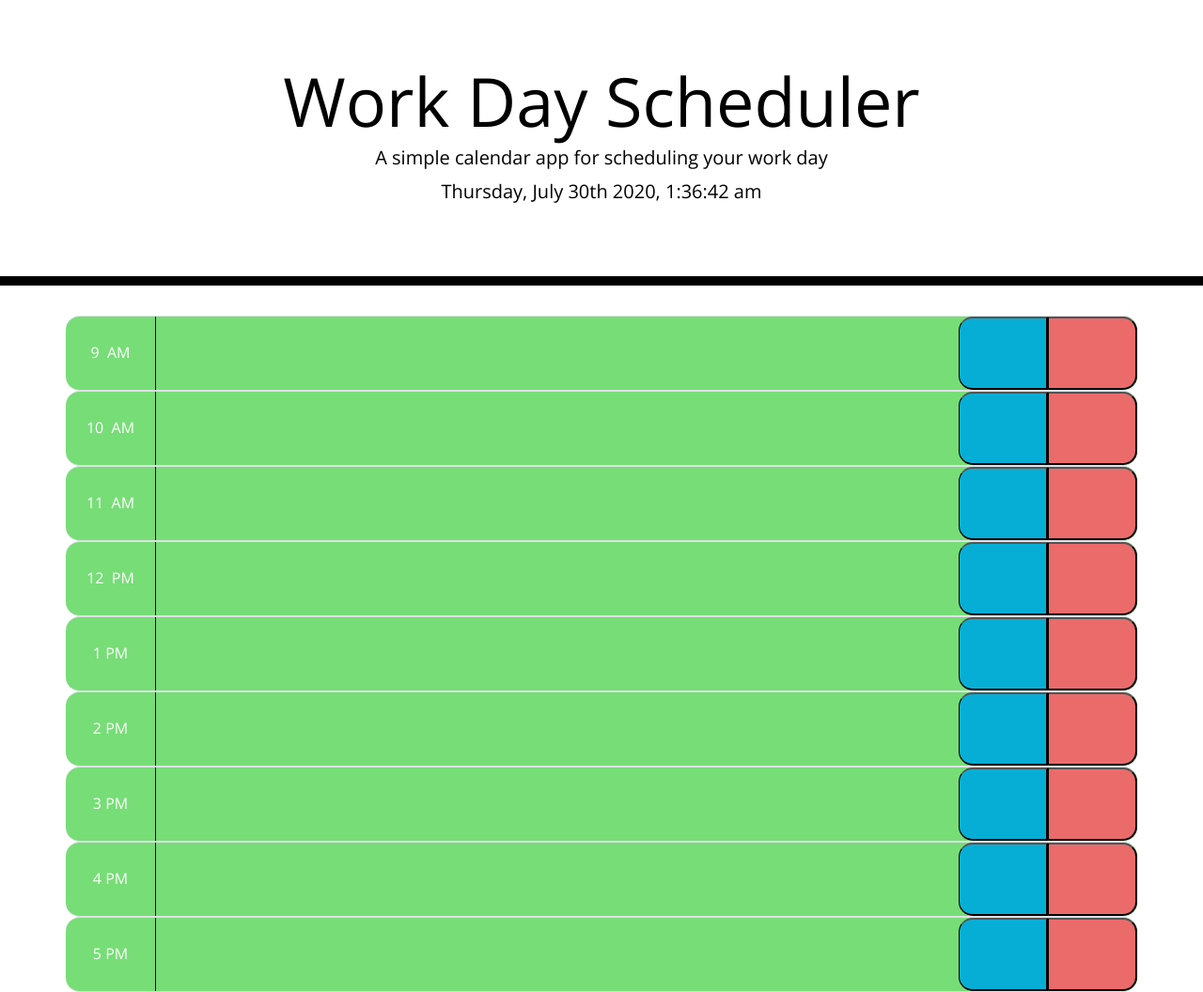
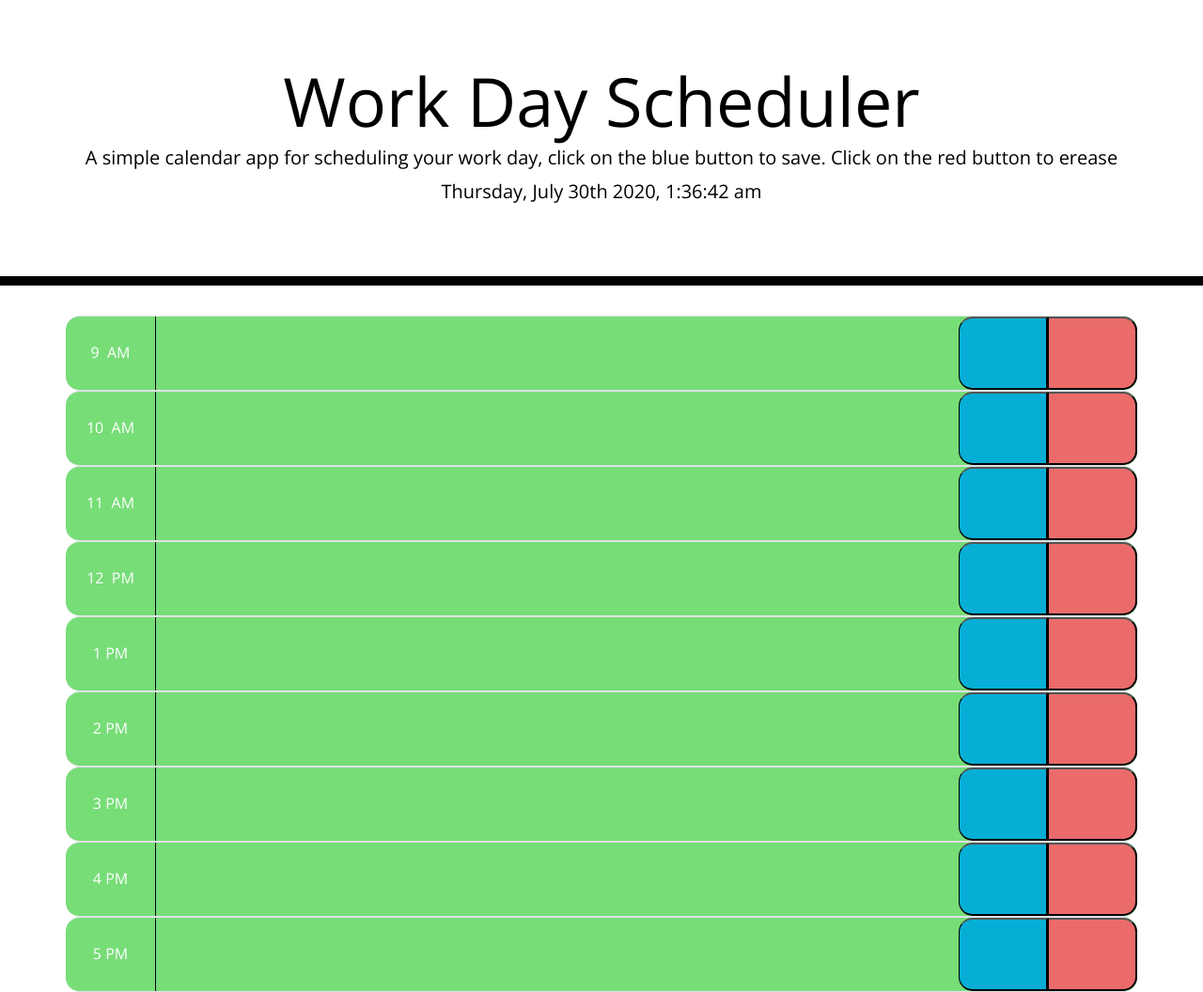
Before and after one commit to Asostoa/dailyPlanner, a plain HTML site: page index.html in a window 1280 px wide. Shown: the whole page at 94% size. Drawn offline with nearby package versions, Linux system fonts and the light colour scheme.

Commit message:
last commit

```diff
--- a/index.html
+++ b/index.html
@@ -16,7 +16,7 @@
 <body>
   <header class="jumbotron">
     <h1 class="display-3">Work Day Scheduler</h1>
-    <p class="lead">A simple calendar app for scheduling your work day</p>
+    <p class="lead">A simple calendar app for scheduling your work day, click on the blue button to save. Click on the red button to erease</p>
     <p id="currentDay" class="lead"></p>
   </header>
 
```
